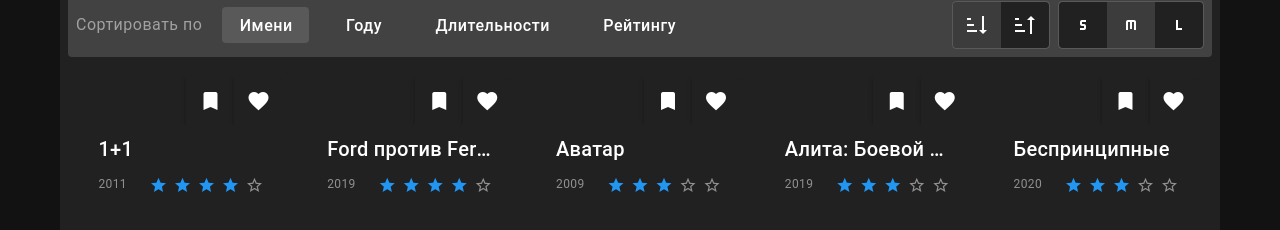
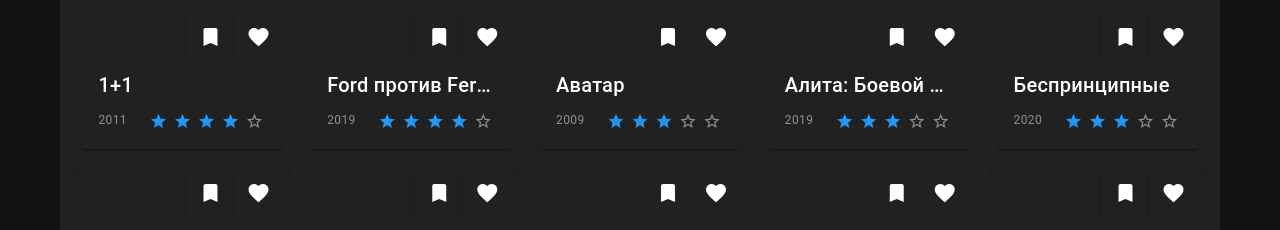
Before and after one commit to AxewB/cinema-search-js-vue, a Vue app: page / in a window 1280 px wide. Shown: the part 699-929 px from the top of the page. Built offline with nearby package versions, Linux system fonts and the light colour scheme.

Commit message:
separate component for film card

```diff
--- /dev/null
+++ b/src/components/FilmCard.vue
@@ -0,0 +1,53 @@
+<template>
+  <v-card :width="cardWidth"
+          class="mr-2 ml-2 mb-5"
+          @click="moveToFilm(film)">
+    <v-img :src="film.poster.previewUrl" >
+      <v-sheet class="bg-transparent d-flex flex-row justify-end"  width="100%" >
+        <v-btn rounded="0" icon>
+          <VIcon icon="mdi-bookmark"/>
+        </v-btn>
+        <v-btn rounded="0" icon>
+          <VIcon icon="mdi-heart"/>
+        </v-btn>
+      </v-sheet>
+    </v-img>
+    <v-card-title >{{film.name}}</v-card-title>
+    <v-card-text class="text-caption text-disabled d-flex flex-row align-center justify-space-between">
+      {{film.year}}
+      <v-rating
+        readonly
+        :length="5"
+        :size="24"
+        :model-value="film.rating.kp / 2"
+        active-color="primary"
+      />
+    </v-card-text>
+  </v-card>
+</template>
+
+<script>
+  export default {
+    name: "FilmCard",
+    props: {
+      cardWidth: {
+        type: Number,
+        required: true
+      },
+      film: {
+        type: Object,
+        required: true
+      }
+
+    },
+    methods: {
+      cardClick() {
+        this.$emit('cardClick');
+      }
+    }
+  }
+</script>
+
+<style lang="scss" scoped>
+
+</style>
--- a/src/views/HomePage.vue
+++ b/src/views/HomePage.vue
@@ -144,34 +144,12 @@
                           flex-wrap
                           justify-space-around
                           mt-5">
-            <v-card v-for="film in filmsPageList" :key="film.id + filmStore.sortBy + filmStore.sortDirection"
-                    :width="tileSize[currentTileSize]"
-                    class="mr-2 ml-2 mb-5"
-                    :elevation="isHovering ? 10 : 0"
-                    @click="moveToFilm(film)">
-              <v-img :src="film.poster.previewUrl" >
-                <v-sheet class="bg-transparent d-flex flex-row justify-end"  width="100%" >
-                  <v-btn rounded="0" icon>
-                    <VIcon icon="mdi-bookmark"/>
-                  </v-btn>
-                  <v-btn rounded="0" icon>
-                    <VIcon icon="mdi-heart"/>
-                  </v-btn>
-                </v-sheet>
-              </v-img>
-              <v-card-title >{{film.name}}</v-card-title>
-              <v-card-text class="text-caption text-disabled d-flex flex-row align-center justify-space-between">
-                {{film.year}}
-                <v-rating
-                  readonly
-                  :length="5"
-                  :size="24"
-                  :model-value="film.rating.kp / 2"
-                  active-color="primary"
-                />
-              </v-card-text>
+            <v-card v-for="film in filmsPageList"
+                    :key="film.id + filmStore.sortBy + filmStore.sortDirection">
+              <FilmCard :film="film"
+                        :cardWidth="tileSize[currentTileSize]"
+                        @cardClick="moveToFilm(film)"/>
             </v-card>
-
 
           </v-sheet>
         </v-sheet>
@@ -184,12 +162,14 @@
 <script>
 import { mapStores, mapState } from 'pinia';
 import {useFilmStore} from '@/store/filmStore'
-import NavigationBar from './NavigationBar.vue';
+import NavigationBar from '@/components/NavigationBar.vue';
+import FilmCard from '@/components/FilmCard.vue';
 
 export default {
   name: 'HomePage',
   components: {
-    NavigationBar
+    NavigationBar,
+    FilmCard
   },
   data() {
     return {
```
